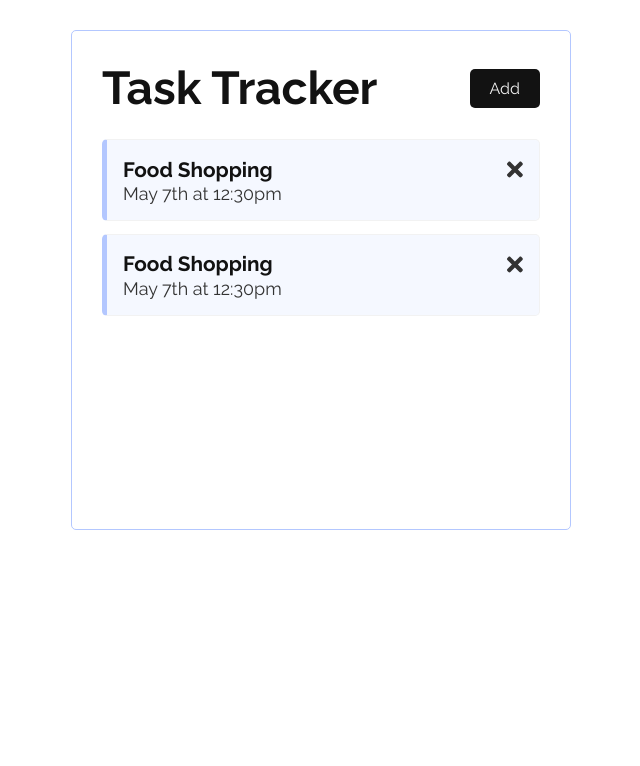
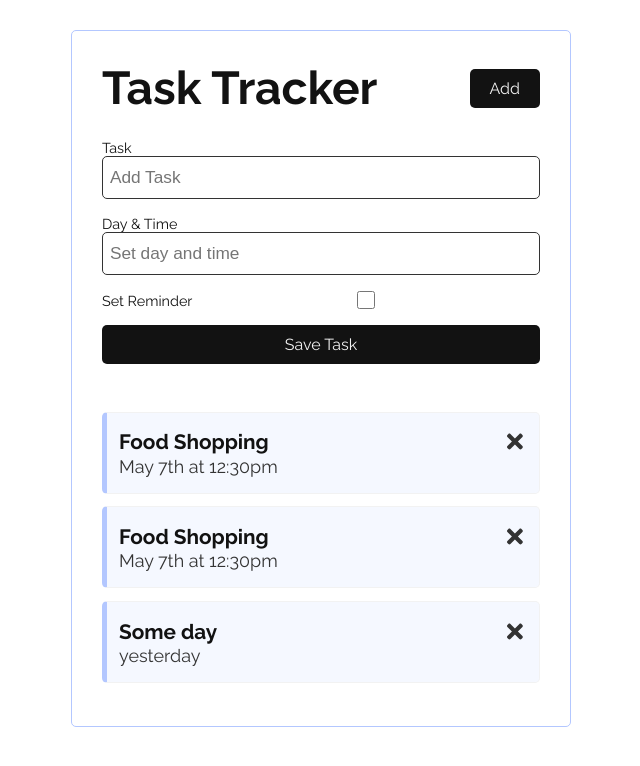
Before and after one commit to hlorellium/task-tracker, an Angular app: page / in a window 1280 px wide. Shown: the top 766 px of the page, without its empty margins (319-959 px from the left). Built offline with nearby package versions, Linux system fonts and the light colour scheme; data requests are answered from the project's data file.

Commit message:
added post method

```diff
--- a/db.json
+++ b/db.json
@@ -11,6 +11,12 @@
       "text": "Food Shopping",
       "day": "May 7th at 12:30pm",
       "reminder": true
+    },
+    {
+      "text": "Some day",
+      "day": "yesterday",
+      "reminder": true,
+      "id": 6
     }
   ]
 }
--- a/src/app/app.module.ts
+++ b/src/app/app.module.ts
@@ -9,6 +9,7 @@ import { TasksComponent } from './components/tasks/tasks.component';
 import { TaskItemComponent } from './components/task-item/task-item.component';
 import { FontAwesomeModule } from '@fortawesome/angular-fontawesome';
 import { AddTaskComponent } from './components/add-task/add-task.component';
+import { FormsModule } from '@angular/forms';
 
 @NgModule({
   declarations: [
@@ -19,7 +20,7 @@ import { AddTaskComponent } from './components/add-task/add-task.component';
     TaskItemComponent,
     AddTaskComponent,
   ],
-  imports: [BrowserModule, FontAwesomeModule, HttpClientModule],
+  imports: [BrowserModule, FontAwesomeModule, HttpClientModule, FormsModule],
   providers: [],
   bootstrap: [AppComponent],
 })
--- a/src/app/components/add-task/add-task.component.html
+++ b/src/app/components/add-task/add-task.component.html
@@ -1 +1,35 @@
-<p>add-task works!</p>
+<form (ngSubmit)="onSubmit()">
+  <div>
+    <label for="text">Task</label>
+    <input
+      type="text"
+      name="text"
+      [(ngModel)]="text"
+      id="text"
+      placeholder="Add Task"
+    />
+  </div>
+
+  <div>
+    <label for="day">Day & Time</label>
+    <input
+      type="text"
+      name="day"
+      [(ngModel)]="day"
+      id="day"
+      placeholder="Set day and time"
+    />
+  </div>
+
+  <div class="check">
+    <label for="reminder">Set Reminder</label>
+    <input
+      type="checkbox"
+      name="reminder"
+      [(ngModel)]="reminder"
+      id="reminder"
+    />
+  </div>
+  <input type="submit" value="Save Task" class="btn" />
+  <p>{{ error }}</p>
+</form>
--- a/src/app/components/add-task/add-task.component.scss
+++ b/src/app/components/add-task/add-task.component.scss
@@ -0,0 +1,47 @@
+form {
+  font-size: 0.9rem;
+  margin: 1.5rem 0 3rem 0;
+  div {
+    margin: 1rem 0;
+
+    label {
+      display: block;
+    }
+
+    input {
+      padding: 0.2em 0.4em;
+      font-size: 1.2em;
+      width: 100%;
+      border-radius: var(--border-radius);
+      height: 2.5em;
+      border: 1px solid var(--gray);
+
+      &:focus {
+        outline: none;
+      }
+    }
+
+    &.check {
+      display: flex;
+      align-items: center;
+      justify-content: flex-start;
+
+      input {
+        flex-grow: 1;
+        width: auto;
+        height: 1em;
+      }
+    }
+  }
+
+  .btn {
+    width: 100%;
+  }
+  p {
+    font-size: 1.2em;
+    text-align: center;
+    margin: 1em;
+    color: var(--danger);
+    font-weight: 500;
+  }
+}
--- a/src/app/components/add-task/add-task.component.ts
+++ b/src/app/components/add-task/add-task.component.ts
@@ -1,15 +1,39 @@
-import { Component, OnInit } from '@angular/core';
+import { Component, EventEmitter, OnInit, Output } from '@angular/core';
+import { Task } from '../../Task';
 
 @Component({
   selector: 'app-add-task',
   templateUrl: './add-task.component.html',
-  styleUrls: ['./add-task.component.scss']
+  styleUrls: ['./add-task.component.scss'],
 })
 export class AddTaskComponent implements OnInit {
+  @Output() onAddTask: EventEmitter<Task> = new EventEmitter();
 
-  constructor() { }
+  text: string;
+  day: string;
+  reminder: boolean = false;
+  error: string;
 
-  ngOnInit(): void {
+  constructor() {}
+
+  ngOnInit(): void {}
+
+  onSubmit() {
+    if (!this.text) {
+      this.error = 'Please add task text';
+    }
+
+    const newTask = {
+      text: this.text,
+      day: this.day,
+      reminder: this.reminder,
+    };
+
+    this.onAddTask.emit(newTask);
+
+    this.error = '';
+    this.text = '';
+    this.day = '';
+    this.reminder = false;
   }
-
 }
--- a/src/app/components/task-item/task-item.component.scss
+++ b/src/app/components/task-item/task-item.component.scss
@@ -26,6 +26,7 @@ article {
 
   &.reminder {
     border-left: 5px solid var(--accent-color);
+    padding-left: calc(1rem - 4px);
   }
 
   h3 {
--- a/src/app/components/tasks/tasks.component.html
+++ b/src/app/components/tasks/tasks.component.html
@@ -1,3 +1,4 @@
+<app-add-task (onAddTask)="addTask($event)"></app-add-task>
 <app-task-item
   *ngFor="let task of tasks"
   [task]="task"
--- a/src/app/components/tasks/tasks.component.ts
+++ b/src/app/components/tasks/tasks.component.ts
@@ -33,4 +33,10 @@ export class TasksComponent implements OnInit {
           ))
       );
   }
+
+  addTask(task: Task) {
+    this.taskService
+      .addTask(task)
+      .subscribe((task) => (this.tasks = this.tasks.concat(task)));
+  }
 }
--- a/src/app/services/task.service.ts
+++ b/src/app/services/task.service.ts
@@ -33,4 +33,8 @@ export class TaskService {
       httpOptions
     );
   }
+
+  addTask(task: Task): Observable<Task> {
+    return this.http.post<Task>(this.apiUrl, task, httpOptions);
+  }
 }
--- a/src/styles.scss
+++ b/src/styles.scss
@@ -7,6 +7,7 @@
   --gray: hsl(0, 0%, 20%);
   --light: hsl(0, 0%, 95%);
   --second-bg: hsl(224, 100%, 98%);
+  --danger: hsl(0, 100%, 70%)
 }
 
 * {
```
